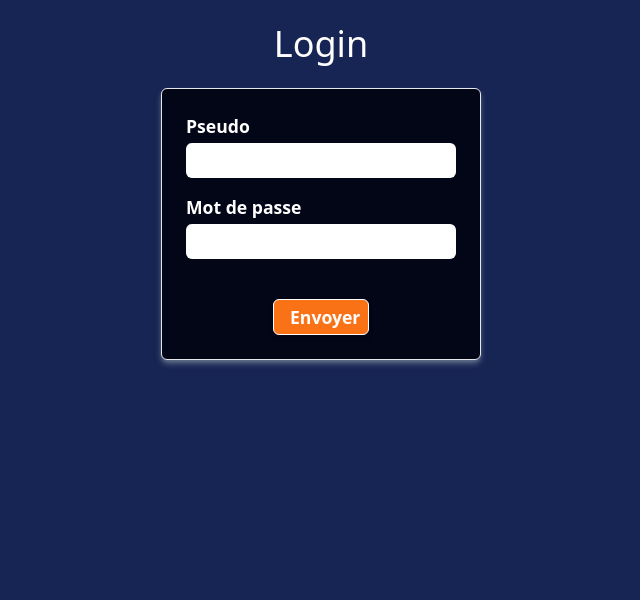
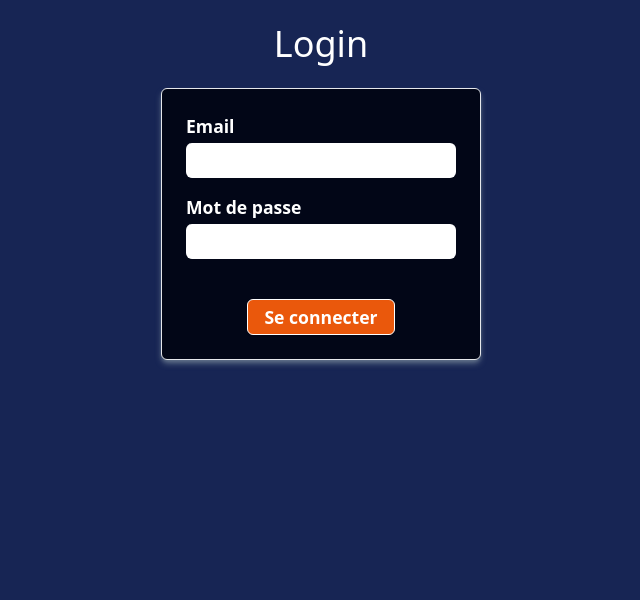
Before and after one commit to TechyBear404/5XSE1-projet_fin_annee, a PHP site: page /monprojet/login in a window 1280 px wide. Shown: the part 48-648 px from the top of the page, without its empty margins (319-959 px from the left). Run offline with PHP 8.4, Linux system fonts and the light colour scheme.

Commit message:
change login to email

```diff
--- a/app/Controllers/LoginController.php
+++ b/app/Controllers/LoginController.php
@@ -42,16 +42,20 @@ function loginUser(): void
     unset($_POST["tokenCSRF"]);
   }
 
+  // if ($_POST["type"] === "activation") {
+  //   reActivateUser()
+  //   index($args);
+  //   exit();
+  // }
   [$errors, $valeursEchappees] = verifChamps($formRules, $_POST);
   $args["errors"] = $errors;
   $args["valeursEchappees"] = $valeursEchappees;
   // Call Vue.
   if (empty($errors)) {
-    $pseudo = $valeursEchappees["pseudo"];
+    $email = $valeursEchappees["email"];
     $password = $valeursEchappees["password"];
 
-    $user = connectUser($pseudo, $password);
-
+    $user = connectUser($email, $password);
     if (isset($user["success"])) {
       header('Location: ' . BASE_URL . '/profile');
       exit();
--- a/app/Models/userModel.php
+++ b/app/Models/userModel.php
@@ -1,12 +1,13 @@
 <?php
 require_once dirname(__DIR__, 2) . DS . 'core' . DS . 'DB.php';
+require_once dirname(__DIR__, 2) . DS . 'core' . DS . 'Mail.php';
 
 
 function getLoginRules()
 {
   return [
     "rules" => [
-      'pseudo' => [
+      'email' => [
         'required' => true,
         'minLength' => 2,
         'maxLength' => 255,
@@ -197,32 +198,34 @@ function isEmailUsed($email)
   }
 }
 
-function updateUser(int $id, ?string $pseudo = null, ?string $email = null, ?string $password = null)
+// function updateUser(int $id, ?string $pseudo = null, ?string $email = null, ?string $password = null)
+function updateUser($user)
 {
   $table = getTable();
   $fields = "";
-  $fieldsValues = ['id' => $id];
-  if ($pseudo) {
+  $fieldsValues = ['id' => $user['id']];
+  if ($user['pseudo']) {
     if ($fields !== "") {
       $fields .= ", ";
     }
     $fields .= "usePseudo = :pseudo";
-    $fieldsValues[':pseudo'] = $pseudo;
+    $fieldsValues[':pseudo'] = $user['pseudo'];
   }
-  if ($email) {
+  if ($user['email']) {
     if ($fields !== "") {
       $fields .= ", ";
     }
     $fields .= "useEmail = :email";
-    $fieldsValues[':email'] = $email;
+    $fieldsValues[':email'] = $user['email'];
   }
-  if ($password) {
+  if ($user['password']) {
     if ($fields !== "") {
       $fields .= ", ";
     }
     $fields .= "usePassword = :password";
-    $fieldsValues[':password'] = password_hash($password, PASSWORD_DEFAULT);
+    $fieldsValues[':password'] = password_hash($user['password'], PASSWORD_DEFAULT);
   }
+
   $sql = "UPDATE $table SET $fields WHERE useID = :id";
 
   return executeQuery($sql, $fieldsValues);
@@ -235,14 +238,13 @@ function deleteUser(int $id)
   return executeQuery($sql, [':id' => $id]);
 }
 
-function connectUser($pseudo, $password)
+function connectUser($email, $password)
 {
   $table = getTable();
-  $sql = "SELECT * FROM $table WHERE usePseudo = :pseudo";
-  $user = executeQuery($sql, [':pseudo' => $pseudo])->fetch(PDO::FETCH_ASSOC);
-
+  $sql = "SELECT * FROM $table WHERE useEmail = :email";
+  $user = executeQuery($sql, [':email' => $email])->fetch(PDO::FETCH_ASSOC);
   if (empty($user)) {
-    return ['error' => ['pseudo' => 'Pseudo incorrect']];
+    return ['error' => ['email' => 'Email incorrect']];
   } else if (!password_verify($password, $user['usePassword'])) {
     return ['error' => ['password' => 'Mot de passe incorrect']];
   } else if ($user['useActivated'] == 0) {
@@ -280,3 +282,11 @@ function isUserPassword($password)
     return false;
   }
 }
+
+function reActivateUser($pseudo, $validationToken)
+{
+  $table = getTable();
+  $sql = "UPDATE $table SET useActivationToken = :activationToken WHERE usePseudo = :pseudo";
+  $user = executeQuery($sql, [':activationToken' => $validationToken, ':pseudo' => $pseudo]);
+  return $user;
+}
--- a/app/Views/auth/login.php
+++ b/app/Views/auth/login.php
@@ -6,7 +6,7 @@
 $labelClass = "mb-1 font-semibold";
 $inputClass = "rounded-md mb-4 text-gray-700 py-1 px-2  focus:outline-none focus:ring focus:ring-orange-500";
 $inputErrorClass = "ring ring-red-500";
-$buttonClass = "bg-orange-500 rounded-md border-white border font-bold shadow-md mt-6 py-1 px-4 w-24 mx-auto text-white hover:bg-orange-700 hover:w-28 hover:shadow-lg transition-all duration-300 ease-in-out";
+$buttonClass = "bg-orange-600 rounded-md flex justify-center border-white border font-bold shadow-sm mt-6 py-1 px-4 mx-auto text-white hover:bg-orange-500 hover:shadow-md hover:shadow-orange-500 transition-all duration-300 ease-in-out";
 $tokenCSRF = generateCSRF();
 ?>
 
@@ -15,14 +15,28 @@ $tokenCSRF = generateCSRF();
 <div class="content">
   <div id="login">
     <h2 class="text-4xl text-center mb-6">Login</h2>
-    <form id="login-form" class="flex flex-col max-w-xs mx-auto border bg-slate-950 p-6 rounded-md shadow-md shadow-slate-500" method="POST">
+    <div class=" max-w-xs mx-auto border bg-slate-950 p-6 rounded-md shadow-md shadow-slate-500">
+
+
+      <?php if (!empty($errors["activation"])) { ?>
+        <form method="POST">
+          <input type="hidden" name="tokenCSRF" value="<?php echo $tokenCSRF ?>">
+          <input type="hidden" name="type" value="activation">
+          <div id="error-activation" class="text-red-500 text-center mb-4 "><?= $errors["activation"] ?></div>
+          <!-- button to resend activation -->
+          <button id="resend-activation" class="<?= $buttonClass ?>"><span>Renvoyer</span></button>
+        </form>
+      <?php } ?>
+      <form id="login-form" class="flex flex-col" method="POST">
 
         <input type="hidden" name="tokenCSRF" value="<?php echo $tokenCSRF ?>">
+        <input type="hidden" name="type" value="login">
 
-      <label class="<?= $labelClass ?>" for="pseudo">Pseudo</label>
-      <input class="<?= $inputClass ?> <?= isset($errors['pseudo']) ? $inputErrorClass : '' ?>" type="text" name="pseudo" id="pseudo" value="<?= $args['valeursEchappees']['pseudo'] ?? '' ?>">
-      <?php if (!empty($errors["pseudo"])) { ?>
-        <div class="text-red-500"><?= $errors["pseudo"] ?></div>
+
+        <label class="<?= $labelClass ?>" for="pseudo">Email</label>
+        <input class="<?= $inputClass ?> <?= isset($errors['email']) ? $inputErrorClass : '' ?>" type="mail" name="email" id="pseudo" value="<?= $args['valeursEchappees']['email'] ?? '' ?>">
+        <?php if (!empty($errors["email"])) { ?>
+          <div class="text-red-500"><?= $errors["email"] ?></div>
         <?php } ?>
 
         <label class="<?= $labelClass ?>" for="password">Mot de passe</label>
@@ -31,8 +45,9 @@ $tokenCSRF = generateCSRF();
           <div class="text-red-500"><?= $errors["password"] ?></div>
         <?php } ?>
 
-      <button type="submit" class="<?= $buttonClass ?>"><span>Envoyer</span></button>
+        <button type="submit" class="<?= $buttonClass ?>"><span>Se connecter</span></button>
       </form>
+    </div>
     <div id="alertPopup">
 
     </div>
--- a/core/FormManager.php
+++ b/core/FormManager.php
@@ -67,7 +67,7 @@ function verifChamps($formRulesSettings, $formData)
           $errors[$rule] = "Le mot de passe doit contenir au moins 8 caractères, une majuscule, une minuscule, un chiffre et un caractère spécial @ $ ! % * ? &";
         }
       } elseif ($check === "type" && $value === "passwordConfirm") {
-        if ($cleanedData !== $formData["password"]) {
+        if ((isset($formData["password"]) && $cleanedData !== $formData["password"]) || (isset($formData["passwordNew"]) && $cleanedData !== $formData["passwordNew"])) {
           $errors[$rule] = "Les mots de passe ne correspondent pas";
         }
       } elseif ($check === "unique") {
--- a/public/css/output.css
+++ b/public/css/output.css
@@ -741,6 +745,16 @@ video {
   background-color: rgb(2 6 23 / var(--tw-bg-opacity));
 }
 
+.bg-orange-700 {
+  --tw-bg-opacity: 1;
+  background-color: rgb(194 65 12 / var(--tw-bg-opacity));
+}
+
+.bg-orange-600 {
+  --tw-bg-opacity: 1;
+  background-color: rgb(234 88 12 / var(--tw-bg-opacity));
+}
+
 .p-2 {
   padding: 0.5rem;
 }
@@ -849,6 +863,12 @@ video {
 .shadow-md {
   --tw-shadow: 0 4px 6px -1px rgb(0 0 0 / 0.1), 0 2px 4px -2px rgb(0 0 0 / 0.1);
   --tw-shadow-colored: 0 4px 6px -1px var(--tw-shadow-color), 0 2px 4px -2px var(--tw-shadow-color);
+  box-shadow: var(--tw-ring-offset-shadow, 0 0 #0000), var(--tw-ring-shadow, 0 0 #0000), var(--tw-shadow);
+}
+
+.shadow-sm {
+  --tw-shadow: 0 1px 2px 0 rgb(0 0 0 / 0.05);
+  --tw-shadow-colored: 0 1px 2px 0 var(--tw-shadow-color);
   box-shadow: var(--tw-ring-offset-shadow, 0 0 #0000), var(--tw-ring-shadow, 0 0 #0000), var(--tw-shadow);
 }
 
```
Also changed, not shown: other parts of public/css/output.css (+41 -0 lines), app/Controllers/ProfileController.php (+11 -5 lines), app/Views/profile/index.php (+11 -3 lines). Lines whose indentation alone changed are shown as unchanged.
